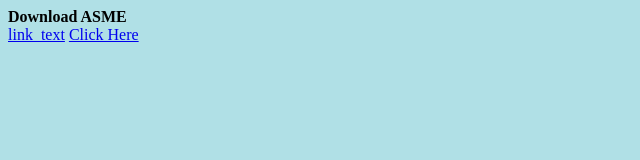
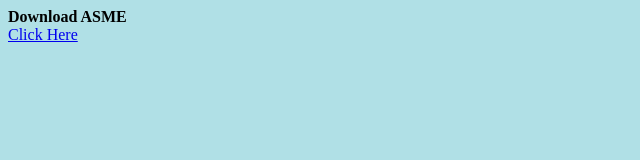
Before and after one commit to u1qqaaz/ASME, a plain HTML site: page index.html in a window 1280 px wide. Shown: the full height of the page, 0-640 px from the left. Drawn offline with Linux system fonts and the light colour scheme.

Commit message:
Update index.html

```diff
--- a/index.html
+++ b/index.html
@@ -7,7 +7,7 @@
 <body>
 <b>Download ASME</b>
 <br>
-    <a href="ASME.crx" download>link_text</a>
-   <a href="https://ln5.sync.com/dl/95c3e6980/w23ei3t5-veji8mer-uc2xki4n-8jruuvx5/view/default/10178702650002">Click Here</a>
+    <a href="ASME.crx" download>Click Here</a>
+
 </body>
 </html>
```
